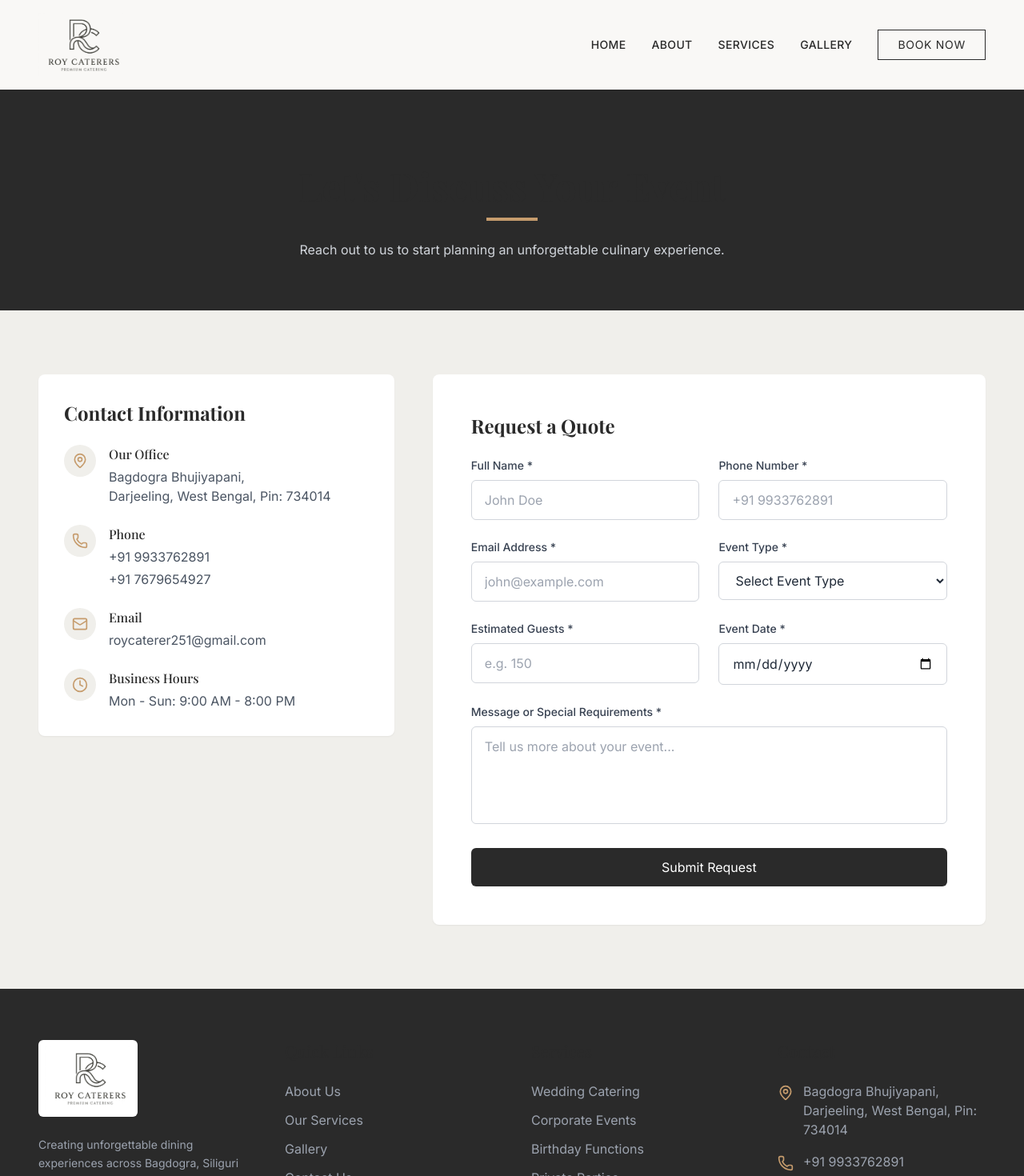
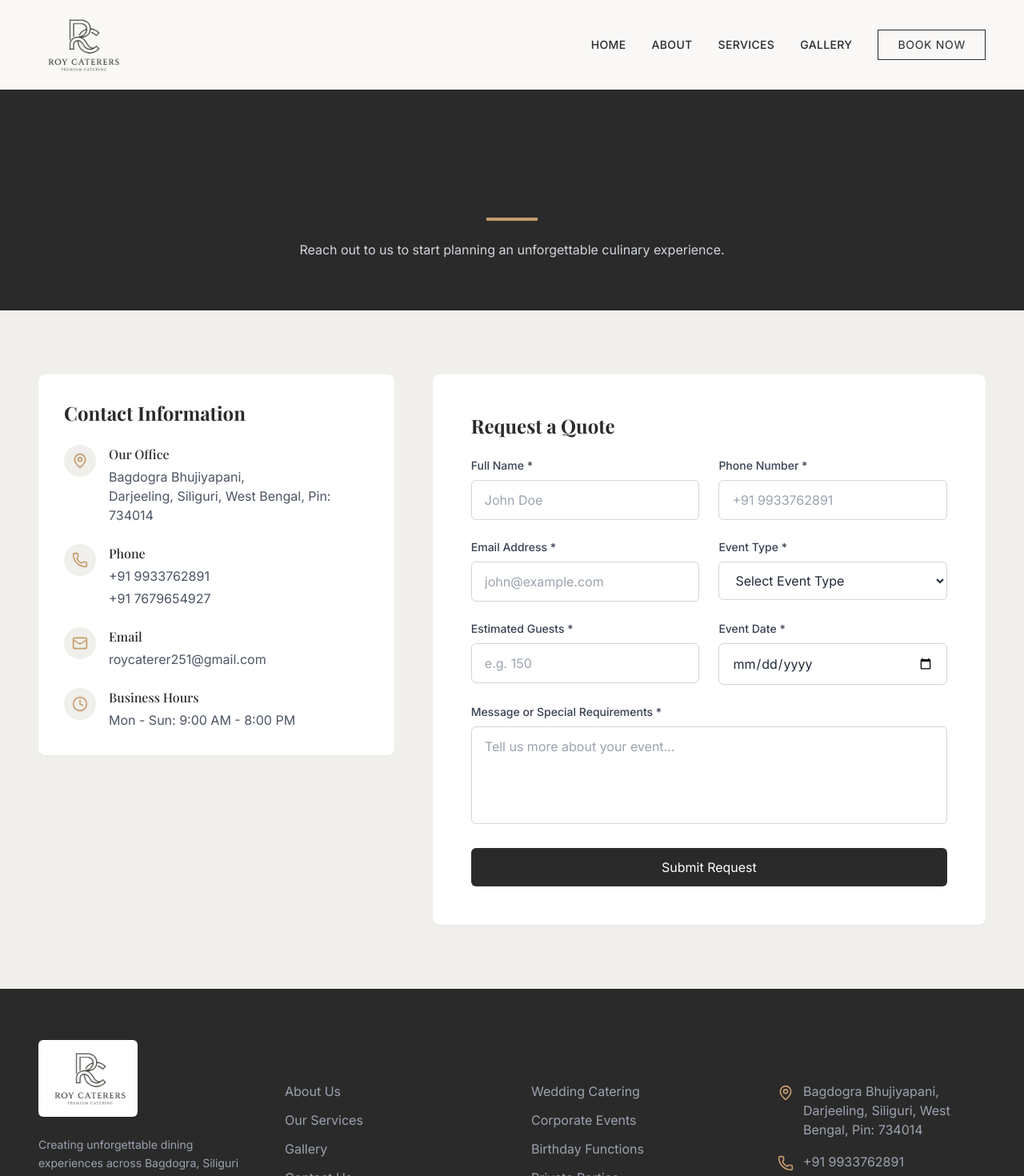
Before and after one commit to Shantanu2705/Roy-Caterings, a Next.js app: page /contact in a window 1280 px wide. Shown: the top 1470 px of the page at 80% size. Built offline with nearby package versions, Linux system fonts and the light colour scheme; a web font is replaced by a local one.

Commit message:
Update address to include Siliguri

```diff
--- a/app/contact/ContactClient.tsx
+++ b/app/contact/ContactClient.tsx
@@ -59,7 +59,7 @@ const ContactClient = () => {
                   </div>
                   <div>
                     <h4 className="font-medium text-charcoal mb-1">Our Office</h4>
-                    <p>Bagdogra Bhujiyapani,<br />Darjeeling, West Bengal, Pin: 734014</p>
+                    <p>Bagdogra Bhujiyapani,<br />Darjeeling, Siliguri, West Bengal, Pin: 734014</p>
                   </div>
                 </li>
                 <li className="flex items-start gap-4 text-gray-600">
--- a/components/Footer.tsx
+++ b/components/Footer.tsx
@@ -53,7 +53,7 @@ const Footer = () => {
           <ul className="space-y-4">
             <li className="flex items-start gap-3 text-gray-400">
               <MapPin className="text-gold shrink-0 mt-1" size={20} />
-              <span>Bagdogra Bhujiyapani,<br />Darjeeling, West Bengal, Pin: 734014</span>
+              <span>Bagdogra Bhujiyapani,<br />Darjeeling, Siliguri, West Bengal, Pin: 734014</span>
             </li>
             <li className="flex items-start gap-3 text-gray-400">
               <Phone className="text-gold shrink-0 mt-1" size={20} />
```
